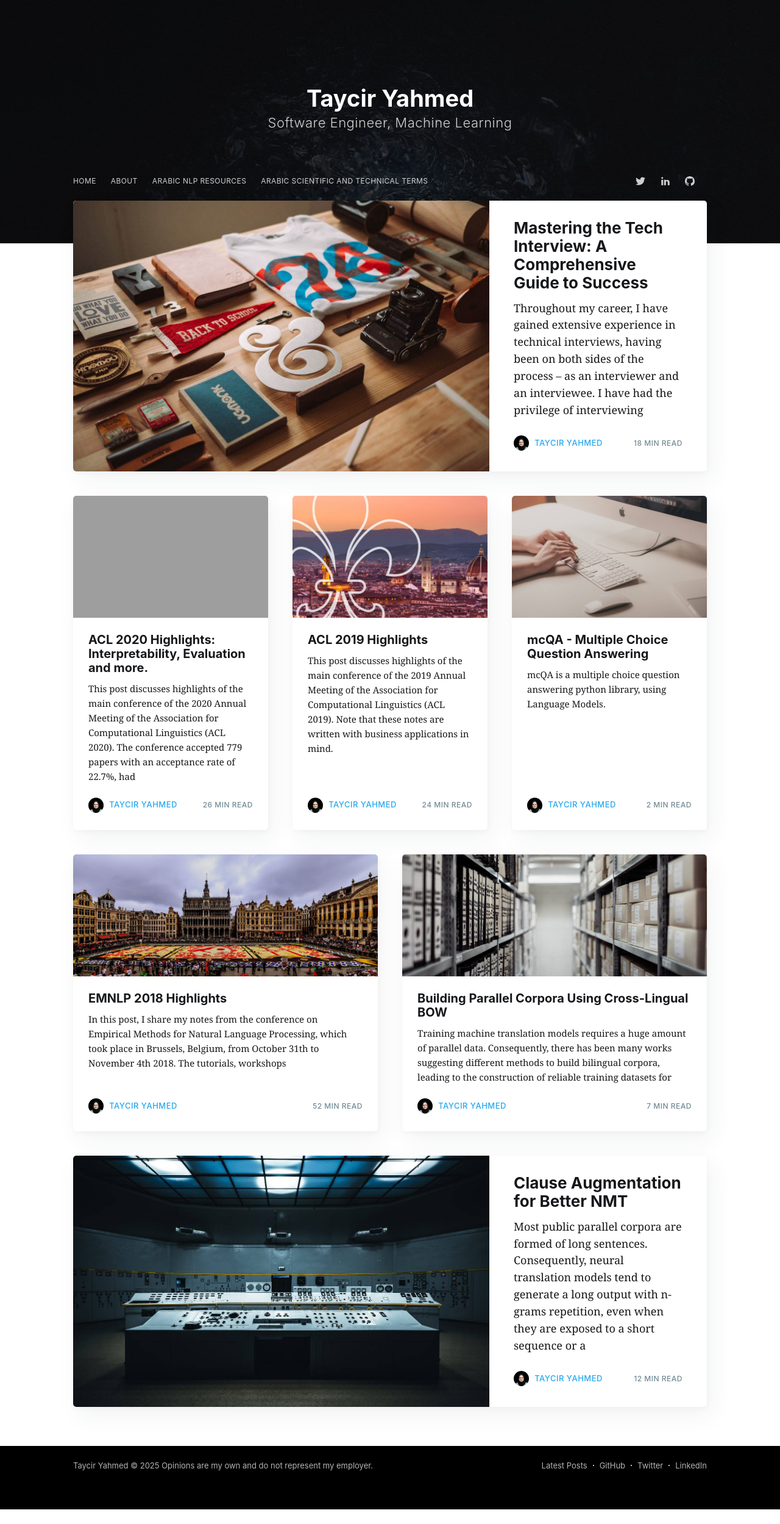
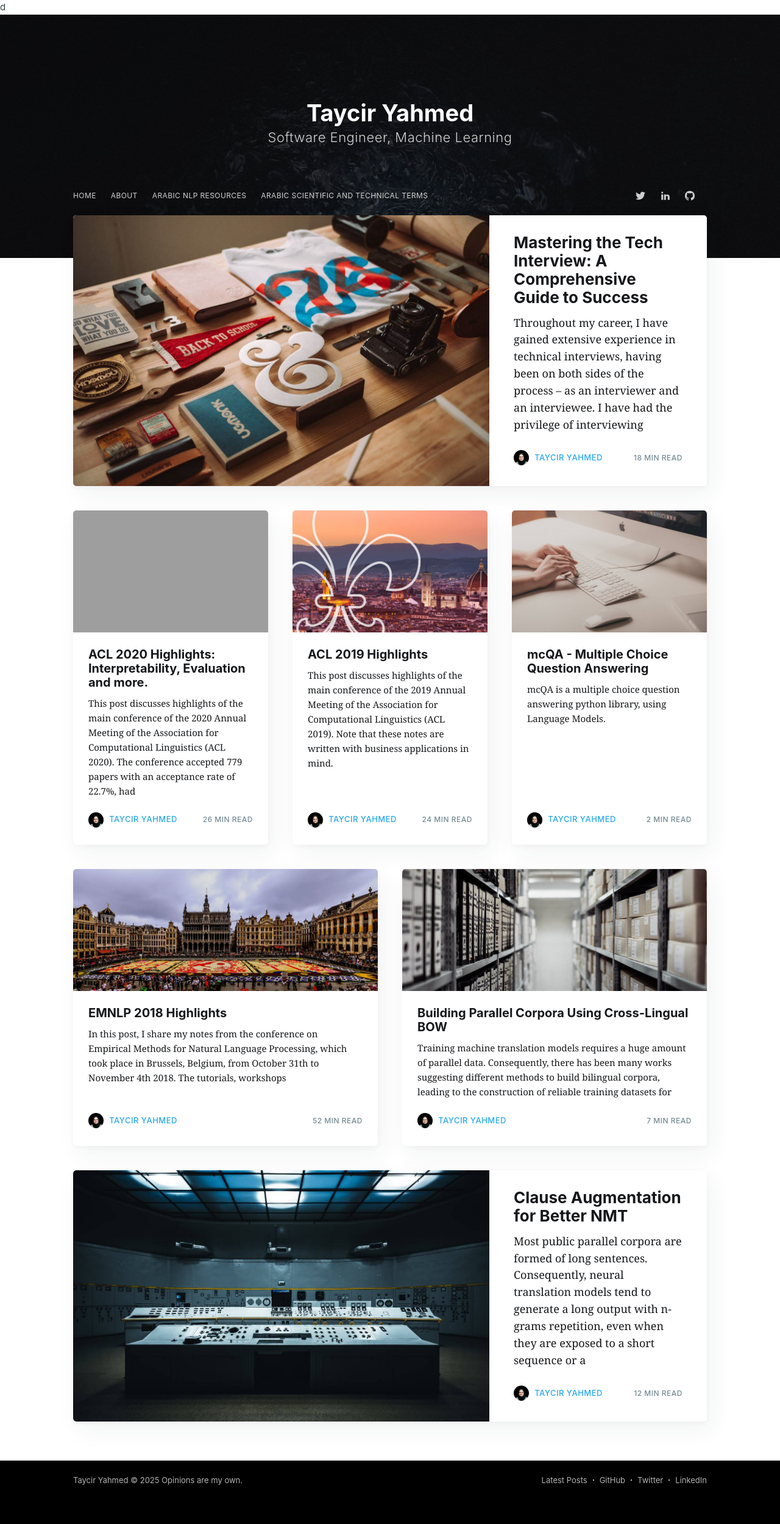
Before and after one commit to tayciryahmed/tayciryahmed.github.io, a Jekyll site: the page built from index.html, in a window 1280 px wide. Shown: the whole page at 61% size. Built offline with Jekyll 4.4.1, drawn with Linux system fonts in a browser that asks for light colours; nearby versions of some CDN libraries; the list of posts is cut into pages by our own code; comment, search, counter and statistics services are not loaded; before the commit the page ends 2475 px from its top, so only the background shows below that; grey boxes are pictures that could not be loaded.

Commit message:
Update default.html

```diff
--- a/_layouts/default.html
+++ b/_layouts/default.html
@@ -1,4 +1,4 @@
-<!DOCTYPE html>
+d<!DOCTYPE html>
 <html>
 <head>
 
@@ -58,7 +58,7 @@
         <!-- The footer at the very bottom of the screen -->
         <footer class="site-footer outer">
             <div class="site-footer-content inner">
-                <section class="copyright"><a href="{{ site.url }}{{ site.baseurl }}">{{ site.title }}</a> &copy; {{  site.time | date: '%Y' }} Opinions are my own and do not represent my employer.</section>
+                <section class="copyright"><a href="{{ site.url }}{{ site.baseurl }}">{{ site.title }}</a> &copy; {{  site.time | date: '%Y' }} Opinions are my own.</section>
                 <nav class="site-footer-nav">
                     <a href="{{ site.baseurl }}">Latest Posts</a>
                     {% if site.github %}<a href="https://github.com/{{ site.github }}" target="_blank" rel="noopener">GitHub</a>{% endif %}
```
